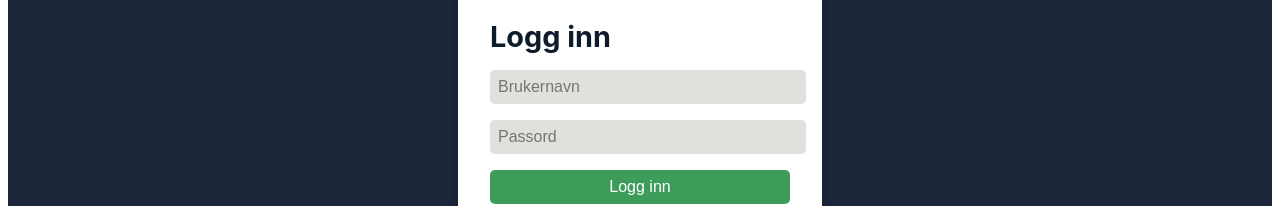
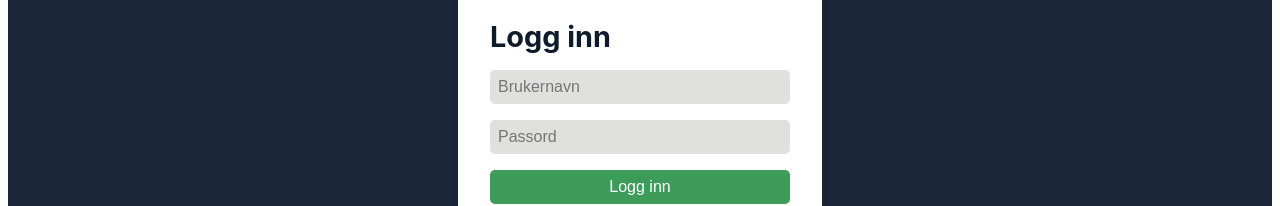
Before and after one commit to NTNU-IDI/scrum-project-2025-team11, a Vue app in the folder frontend/: page /login in a window 1280 px wide. Shown: the part 282-488 px from the top of the page. Built offline with nearby package versions, Linux system fonts and the light colour scheme; the HTML template or start-up script is replaced by a standard one.

Commit message:
fixed input length

```diff
--- a/frontend/src/assets/main.css
+++ b/frontend/src/assets/main.css
@@ -1,7 +1,7 @@
-@import './base.css';
+@import "./base.css";
 
 body {
-    font-family: 'Inter', sans-serif;
+  font-family: "Inter", sans-serif;
   font-weight: normal;
 }
 
@@ -20,7 +20,7 @@ body {
   flex-direction: column;
   gap: 0.75rem;
   width: 300px;
-    height : 100%;
+  height: 100%;
   font-weight: normal;
 }
 
@@ -71,6 +71,7 @@ input {
   border-radius: 5px;
   background-color: var(--grey);
   font-size: 1rem;
+  box-sizing: border-box;
 }
 
 button {
--- a/frontend/src/components/LogInComponent.vue
+++ b/frontend/src/components/LogInComponent.vue
@@ -8,7 +8,8 @@
     <input type="password" placeholder="Passord"/>
     <button class="good-button">Logg inn</button>
     <p class="register-login-text">
-      Har du ikke en bruker? <a href="#" class="link">Registrer deg her</a>
+      Har du ikke en bruker?
+      <router-link to="/register" class="link">Registrer deg her</router-link>
     </p>
   </div>
 </template>
```
Lines whose indentation alone changed are shown as unchanged.
